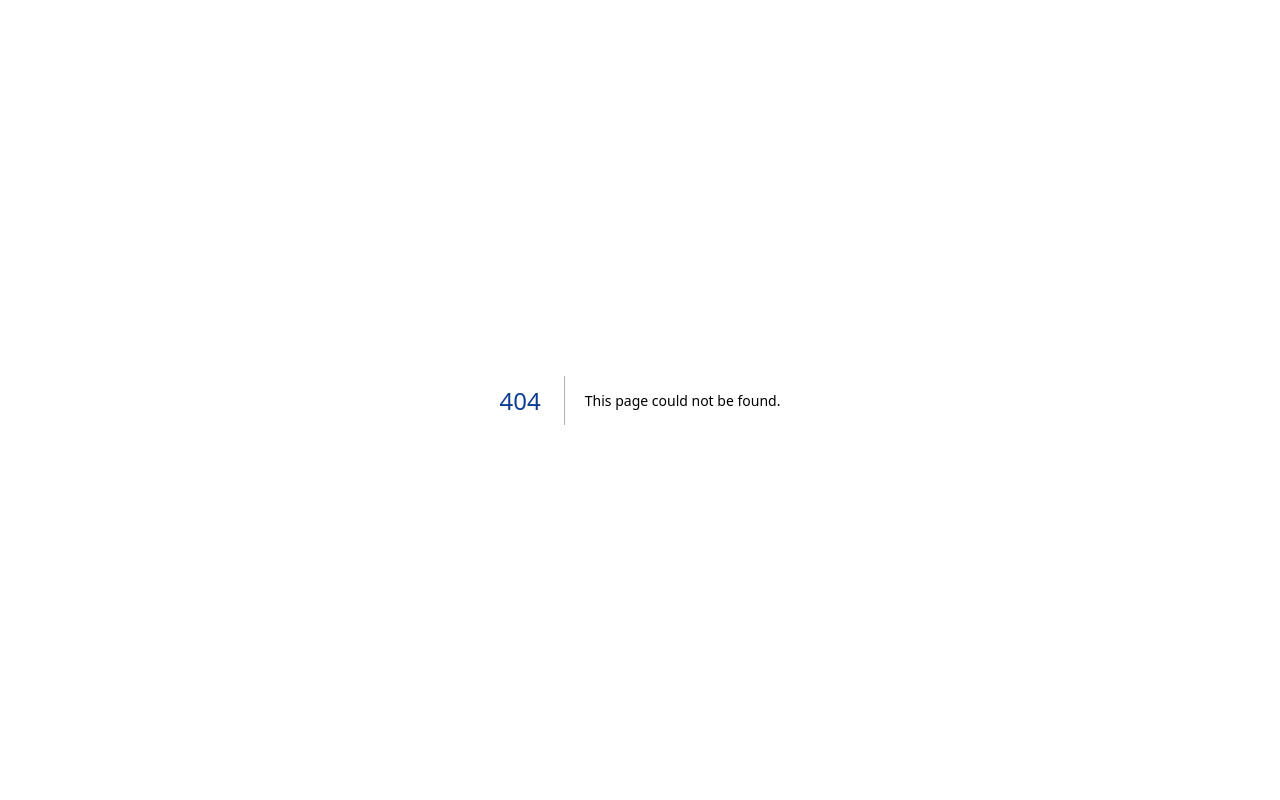
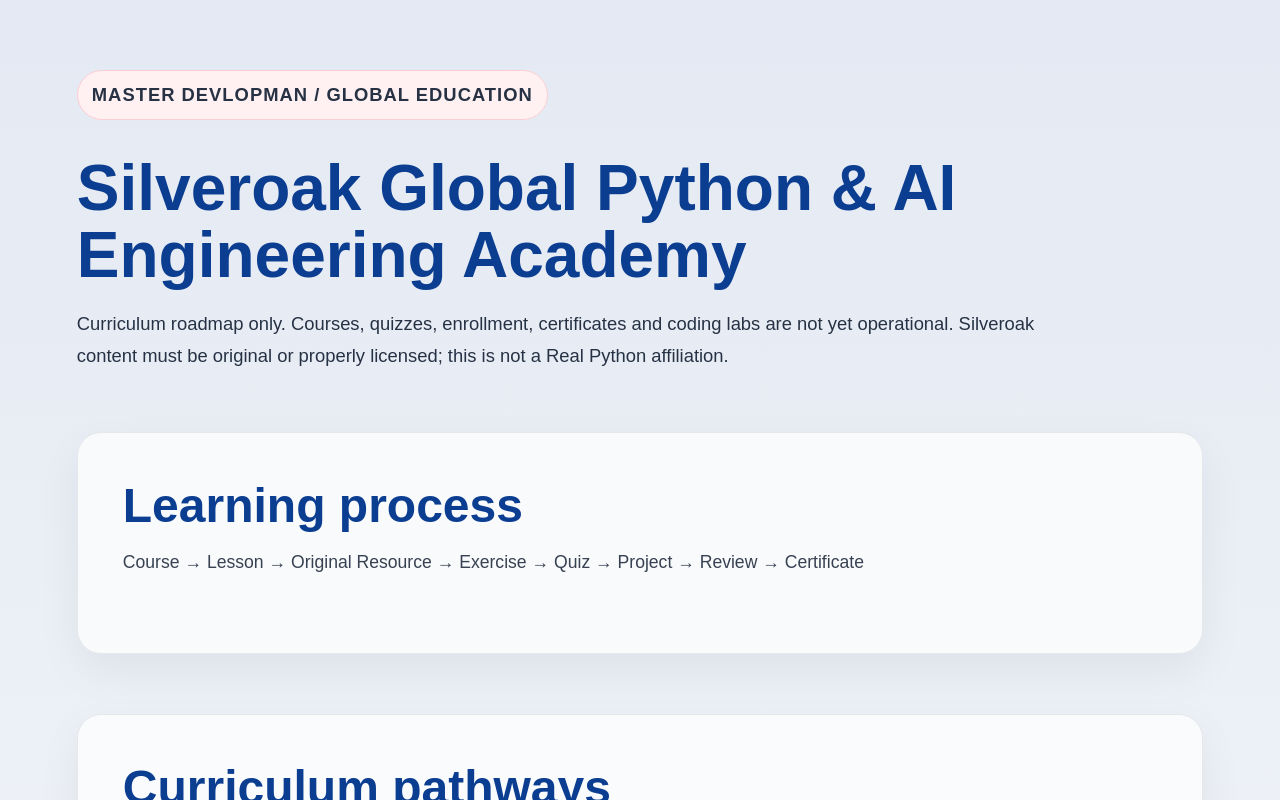
Before and after one commit to patrickprincivil/alliance_nasyonal_devlopman, a Next.js app: page /global-education/python-academy in a window 1280 px wide. Before the commit this address had no page. Built offline with nearby package versions, Linux system fonts and the light colour scheme.

Commit message:
feat: extend existing global education with academy app/global-education/python-academy/page.tsx

```diff
--- /dev/null
+++ b/app/global-education/python-academy/page.tsx
@@ -0,0 +1,12 @@
+import Link from "next/link";
+import { ACADEMY_DEPARTMENTS, ACADEMY_TRACKS, ACADEMY_LEARNING_FLOW } from "@/lib/silveroak/python-academy";
+export default function PythonAcademyPage() {
+return <main className="page"><p className="eyebrow">MASTER DEVLOPMAN / Global Education</p>
+<h1>Silveroak Global Python & AI Engineering Academy</h1>
+<p>Curriculum roadmap only. Courses, quizzes, enrollment, certificates and coding labs are not yet operational. Silveroak content must be original or properly licensed; this is not a Real Python affiliation.</p>
+<section className="subSection"><h2>Learning process</h2><p>{ACADEMY_LEARNING_FLOW.join(" → ")}</p></section>
+<section className="subSection"><h2>Curriculum pathways</h2><div className="gridSection">{ACADEMY_TRACKS.map(t=><article className="card" key={t.group}><h2>{t.group}</h2><ul>{t.names.map(n=><li key={n}>{n}</li>)}</ul></article>)}</div></section>
+<section className="subSection"><h2>24 technical departments</h2><ul>{ACADEMY_DEPARTMENTS.map(x=><li key={x}>{x}</li>)}</ul></section>
+<p><Link href="/global-education">Back to Silveroak Global Education</Link></p>
+</main>;
+}
```
